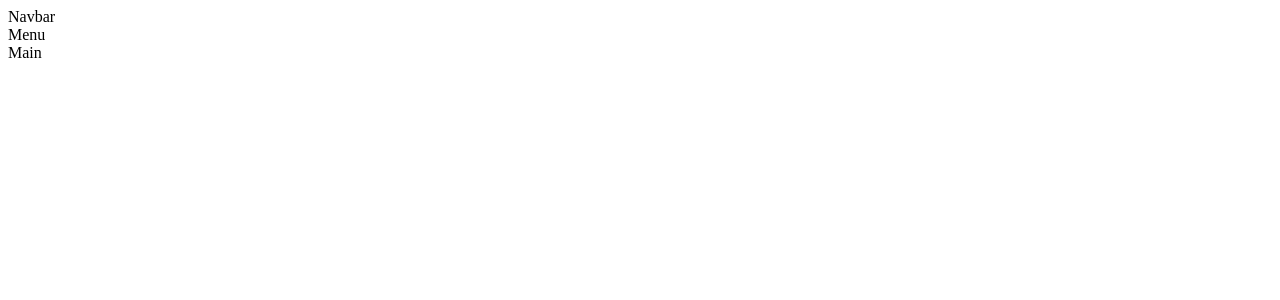
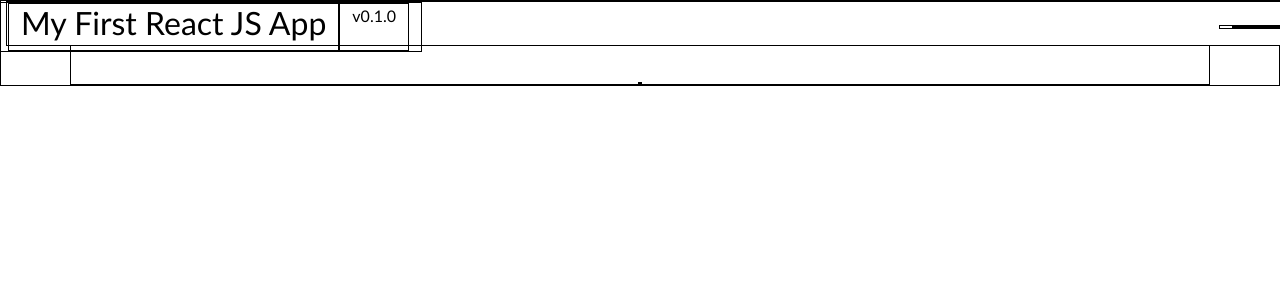
Before and after one commit to UnixBird-ps/my-first-reactjs-app, a React (Create React App) app: page / in a window 1280 px wide. Shown: the top 300 px of the page. Built offline with nearby package versions, Linux system fonts and the light colour scheme.

Commit message:
Created basic structure of the app

```diff
--- a/public/index.html
+++ b/public/index.html
@@ -4,6 +4,30 @@
 		<meta charset="utf-8" />
 		<meta name="viewport" content="width=device-width, initial-scale=1" />
 		<title>React App</title>
+		<!-- Load Popper for showing tooltip in Bootstrap -->
+		<script
+			src="https://cdnjs.cloudflare.com/ajax/libs/popper.js/2.10.2/umd/popper.min.js"
+			integrity="sha512-nnzkI2u2Dy6HMnzMIkh7CPd1KX445z38XIu4jG1jGw7x5tSL3VBjE44dY4ihMU1ijAQV930SPM12cCFrB18sVw=="
+			crossorigin="anonymous"
+			referrerpolicy="no-referrer">
+		</script>
+		<!-- Load Bootstrap JS -->
+		<script
+			src="https://cdnjs.cloudflare.com/ajax/libs/bootstrap/5.1.3/js/bootstrap.bundle.min.js"
+			integrity="sha512-pax4MlgXjHEPfCwcJLQhigY7+N8rt6bVvWLFyUMuxShv170X53TRzGPmPkZmGBhk+jikR8WBM4yl7A9WMHHqvg=="
+			crossorigin="anonymous"
+			referrerpolicy="no-referrer">
+		</script>
+		<!-- Load Bootstrap CSS -->
+		<link
+			rel="stylesheet"
+			href="https://cdnjs.cloudflare.com/ajax/libs/bootstrap/5.1.3/css/bootstrap.min.css"
+			integrity="sha512-GQGU0fMMi238uA+a/bdWJfpUGKUkBdgfFdgBm72SUQ6BeyWjoY/ton0tEjH+OSH9iP4Dfh+7HM0I9f5eR0L/4w=="
+			crossorigin="anonymous"
+			referrerpolicy="no-referrer"
+		/>
+		<!-- Load our CSS -->
+		<link rel="stylesheet" href="./style.css">
 	</head>
 	<body>
 		<noscript>You need to enable JavaScript to run this app.</noscript>
--- /dev/null
+++ b/public/style.css
@@ -0,0 +1,125 @@
+@import url('https://fonts.googleapis.com/css2?family=Bitter:ital,wght@0,400;0,700;1,400;1,700&family=Bubblegum+Sans&family=Quicksand:wght@700&display=swap');
+
+*
+{
+	font-family: Trebuchet MS, Arial, sans-serif;
+	margin: 0;
+	padding: 0;
+}
+
+body, html
+{
+	font-size: 16px;
+	width: 100%!important;
+	height: 100%!important;
+}
+
+body
+{
+	background-color: white;
+	color: black;
+	margin-top: 0px;
+	margin-left: 0px;
+	margin-right: 5px;
+	padding-top: 0px;
+	padding-left: 0px;
+	padding-right: 0px;
+}
+
+div
+{
+	border : 1px solid;
+	border-color: black;
+}
+
+.navbar
+{
+	position: fixed;
+	width: 100%;
+	height: 45px;
+	margin-top: 0px;
+	margin-left: 5px;
+	margin-right: 5px;
+	padding-top: 0px;
+	padding-left: 0px;
+	padding-right: 0px;
+	background-color: white;
+	display: flex;
+	justify-content: space-between;
+	align-items: center;
+	z-index: 1;
+}
+
+.nav-links a
+{
+	color: rgb(20, 166, 182);
+	padding-right: 10px;
+}
+
+div.container
+{
+	padding-top: 80px;
+	padding-left: 5px;
+	padding-right: 5px;
+	width: 100%;
+	display: flex;
+	justify-content: center;
+	z-index: -1;
+}
+
+table {
+	border-collapse: collapse;
+}
+
+th {
+	text-align: left;
+}
+
+tr {
+	background-color: white;
+	color: black;
+}
+
+tbody tr:nth-child(odd){
+	background-color: #eee;
+}
+
+
+th, td {
+	padding: 5px 10px;
+}
+
+th.number, td.number {
+	text-align: right;
+}
+
+form {
+	max-width: 500px;
+}
+
+label {
+	display: block;
+	margin-bottom: 12px;
+}
+
+label span {
+	display: inline-block;
+}
+
+.error {
+	color: rgb(211, 64, 64);
+	font-weight: bold;
+}
+
+.hidden {
+	display: none;
+}
+
+a {
+	color: rgb(148, 195, 223);
+}
+
+p
+{
+	margin: 5px;
+}
--- a/src/App.js
+++ b/src/App.js
@@ -1,24 +1,45 @@
 
-import React from 'react';
+import React from "react";
+import Navbar from "./Navbar.js";
+import Menu from "./Menu.js";
+import Main from "./Main.js";
 
-function App()
+
+class App extends React.Component
 {
-	let lResult =
-	(
-		<React.Fragment>
-			<div className="Navbar">
-			Navbar
-			</div>
-			<div className="Menu">
-			Menu
-			</div>
-			<div className="Main">
-			Main
-			</div>
-		</React.Fragment>
-	);
+	constructor( pProps )
+	{
+		super( pProps );
+		this.state = {};
+	}
 
-	return lResult;
+
+	componentDidMount()
+	{
+	}
+
+
+	componentWillUnmount()
+	{
+	}
+
+
+	render ()
+	{
+		let lResult =
+		(
+			<>
+				<Navbar />
+				<div class="container">
+					<Menu />
+					<Main />
+				</div>
+			</>
+		);
+
+		return lResult;
+	}
 }
 
+
 export default App;
--- a/src/Main.js
+++ b/src/Main.js
@@ -1,8 +1,36 @@
 
 import React from 'react';
 
+
 class Main extends React.Component
 {
+	constructor( pProps )
+	{
+		super( pProps );
+		this.state = {};
+	}
+
+
+	componentDidMount()
+	{
+	}
+
+
+	componentWillUnmount()
+	{
+	}
+
+
+	render ()
+	{
+		let lResult =
+		(
+			<div className="Main" />
+		);
+
+		return lResult;
+	}
 }
 
-module.exports = { Main };
+
+export default Main;
--- a/src/Menu.js
+++ b/src/Menu.js
@@ -1,8 +1,36 @@
 
 import React from 'react';
 
+
 class Menu extends React.Component
 {
+	constructor( pProps )
+	{
+		super( pProps );
+		this.state = {};
+	}
+
+
+	componentDidMount()
+	{
+	}
+
+
+	componentWillUnmount()
+	{
+	}
+
+
+	render ()
+	{
+		let lResult =
+		(
+			<div className="Menu" />
+		);
+
+		return lResult;
+	}
 }
 
-module.exports = { Menu };
+
+export default Menu;
--- a/src/Navbar.js
+++ b/src/Navbar.js
@@ -1,8 +1,51 @@
 
 import React from 'react';
 
+
 class Navbar extends React.Component
 {
+	constructor( pProps )
+	{
+		super( pProps );
+		this.state = {};
+	}
+
+
+	componentDidMount()
+	{
+	}
+
+
+	componentWillUnmount()
+	{
+	}
+
+
+	render ()
+	{
+		let lResult =
+		(
+			<div className="row navbar">
+				<div className="row col-auto">
+					<div className="col-auto">
+						<h2 className="shop-name-h2">My First React JS App</h2>
+					</div>
+					<div className="col-auto">
+						<span> v0.1.0</span>
+					</div>
+				</div>
+				<div class="row col-auto">
+					<div class="col-auto" >
+					</div>
+					<div class="col-auto nav-container">
+					</div>
+				</div>
+			</div>
+		);
+
+		return lResult;
+	}
 }
 
-module.exports = { Navbar };
+
+export default Navbar;
```
Also changed, not shown: package.json (+4 -6 lines), 1 other file (tests, documents, lock files or other folders).
